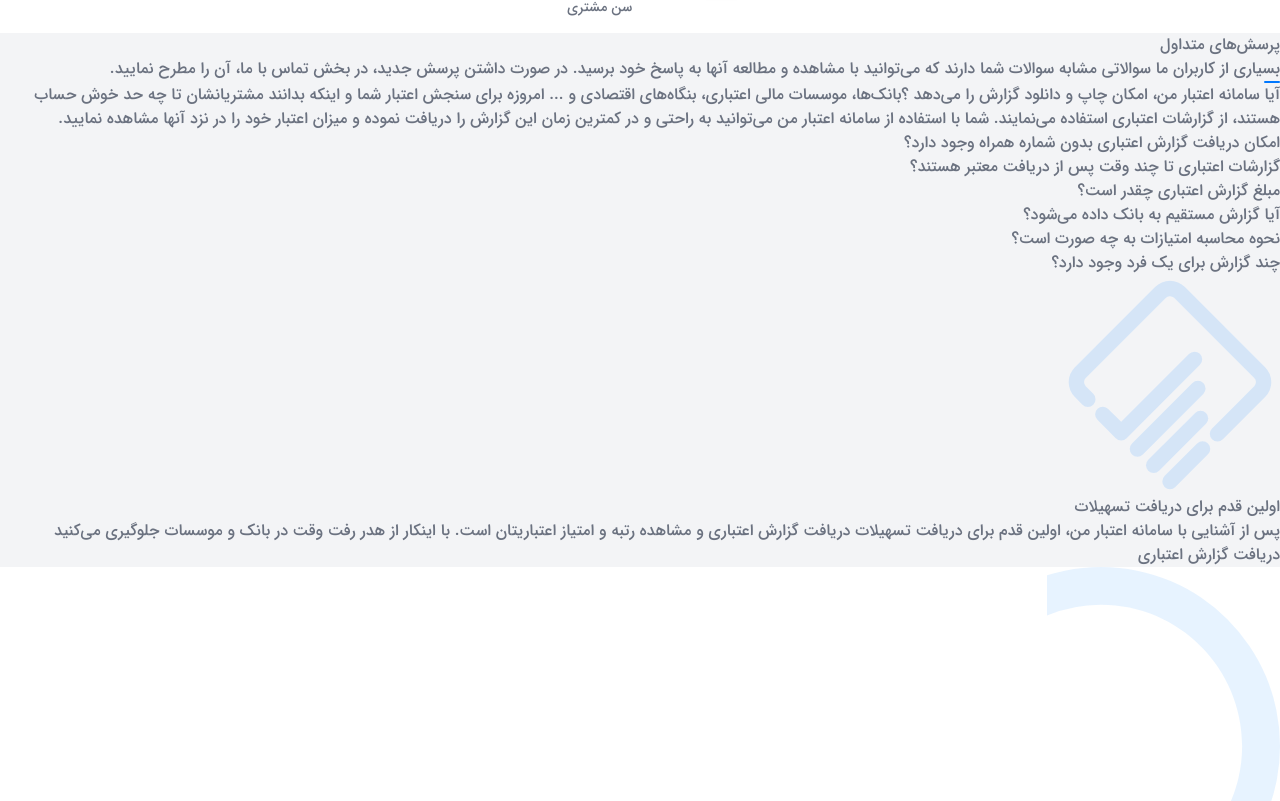
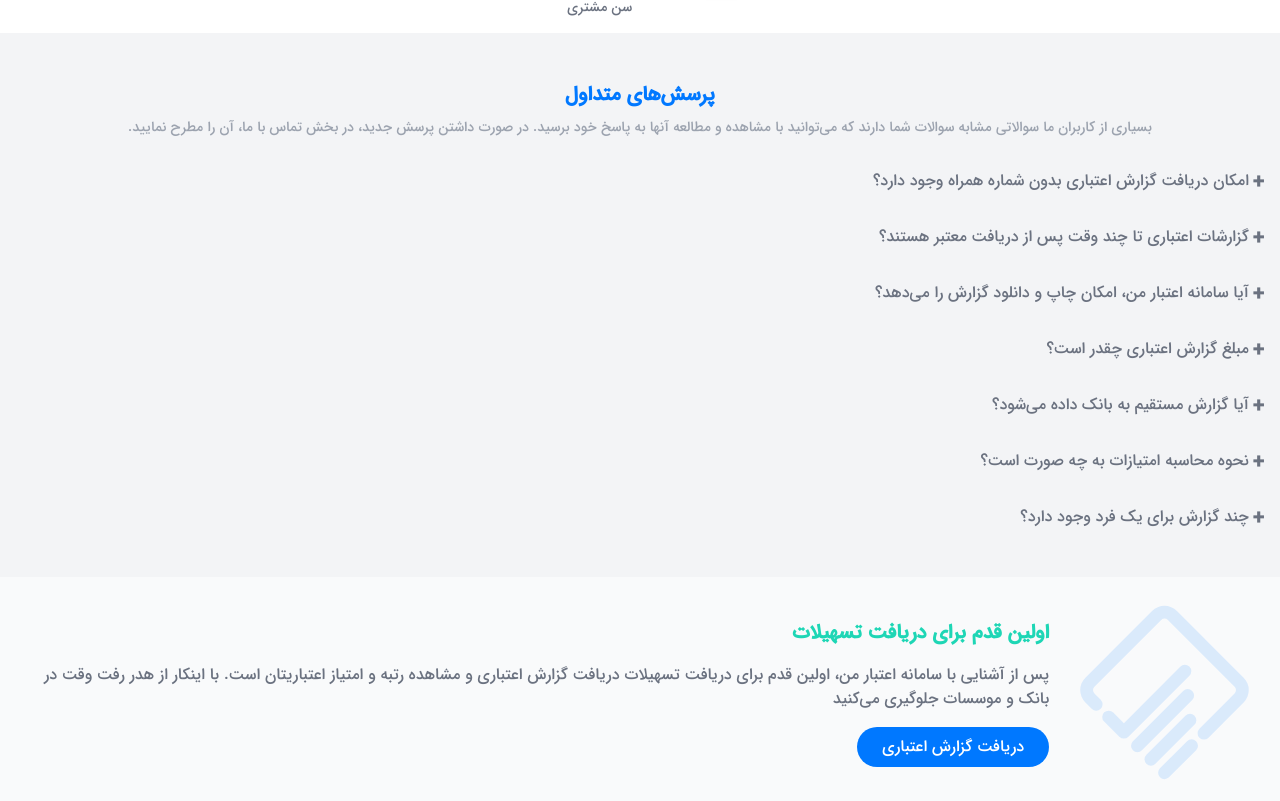
Before and after one commit to tahashajarian/nextjs-playground, a Next.js app: page / in a window 1280 px wide. Shown: the part 2779-3580 px from the top of the page. Built offline with nearby package versions, Linux system fonts and the light colour scheme; what react-toast-notifications would draw is missing.

Commit message:
continue respnsive

```diff
--- a/components/footer/footer.tsx
+++ b/components/footer/footer.tsx
@@ -7,16 +7,16 @@ interface Props {
 
 export const Footer = (props: Props) => {
   return (
-    <footer className={style.footerContainer}>
-      <div className={style.backgroundContainer}>
-        <img className={style.circle8} src="/images/circle8.svg" />
-        <img className={style.circle9} src="/images/circle8.svg" />
+    <footer className="my-10">
+      <div className="">
+        {/* <img className=""} src="/images/circle8.svg" />
+        <img className=""} src="/images/circle8.svg" /> */}
       </div>
-      <div className={style.footer}>
+      <div className="">
         <div>
           {/*
           <ul>
-            <span className={style.title}>تماس با ما</span>
+            <span className="">تماس با ما</span>
             <li>
               <img src="/images/email.svg" />
               <span className={"text"}>info@etebareman.ir</span>
@@ -39,12 +39,12 @@ export const Footer = (props: Props) => {
         */}
         </div>
         <div>
-          <legend className={style.legend}>
-            <img className={style.icon} src="/images/logo2.svg" />
-            <img className={style.dotsRight} src="/images/dots10.svg" />
-            <img className={style.dotsLeft} src="/images/dots10.svg" />
+          <legend className="">
+            <img className="" src="/images/logo2.svg" />
+            <img className="" src="/images/dots10.svg" />
+            <img className="" src="/images/dots10.svg" />
           </legend>
-          <div className={style.copyRight}>
+          <div className="">
             <span>
               کلیه حقوق مادی و معنوی این وبسایت متعلق به سامانه اعتبار من بوده و
               هرگونه استفاده از مطالب آن غیر مجاز است
@@ -54,7 +54,7 @@ export const Footer = (props: Props) => {
         </div>
         <div>
           {/* <ul>
-            <span className={style.title}>نقشه سایت</span>
+            <span className="">نقشه سایت</span>
             {pages.map((page, index) => (
               <li key={index}>
                 <span></span>
--- a/containers/home-new/home2.tsx
+++ b/containers/home-new/home2.tsx
@@ -1,4 +1,4 @@
-import React from "react";
+import React, { useState } from "react";
 import Image from "next/image";
 import style from "./home.module.scss";
 import utils from "../../components/utils.module.scss";
@@ -72,6 +72,55 @@ const steps = [
 ];
 
 const Home2 = () => {
+  const [qAndA, setQAndA] = useState([
+    {
+      question: "امکان دریافت گزارش اعتباری بدون شماره همراه وجود دارد؟",
+      answer:
+        "در هنگام درخواست گزارش اعتباری از آنجا که یکی از عوامل شناسایی شما در سامانه اعتبارسنجی بانکی مطابق قوانین اعلام شده، شماره تلفن همراهی است که به نام شما ثبت شده است، لذا داشتن شماره تلفن همراه برای دریافت گزارش اعتبارسنجی ضروری است",
+      collapse: false,
+    },
+    {
+      question: "گزارشات اعتباری تا چند وقت پس از دریافت معتبر هستند؟",
+      answer:
+        "هر گزارش اعتبارسنجی به مدت 24 ساعت در سامانه اعتبارمن معتبر بوده و شما می‌توانید به دفعات لازم در این بازه زمانی گزارش اعتبارسنجی خود را دریافت نمایید.",
+      collapse: false,
+    },
+    {
+      question: "آیا سامانه اعتبار من، امکان چاپ و دانلود گزارش را می‌دهد؟",
+      answer:
+        "بله، درحال حاضر سامانه اعتبارمن امکان دریافت گزارش اعتبارسنجی به صورت PDF را امکان پذیر کرده و شما می‌توانید گزارش اعتبارسنجی خود را دریافت نموده و چاپ کنید.",
+      collapse: false,
+    },
+    {
+      question: "مبلغ گزارش اعتباری چقدر است؟",
+      answer:
+        "هزینه سرویس های ارائه شده طبق قوانین تصویب شده می‌باشد و اعتبارمن در روند قیمت گذاری دخالتی ندارد. در صورت تمایل به مشاهده ریز قیمت ها اینجا کلیک کنید.",
+      collapse: false,
+    },
+    {
+      question: "آیا گزارش مستقیم به بانک داده می‌شود؟",
+      answer:
+        "بانک‌ها، موسسات مالی اعتباری، بنگاه‌های اقتصادی ارائه کننده تسهیلات امروزه برای سنجش اعتبار شما و اینکه بدانند مشتریانشان تا چه حد خوش حساب هستند، از گزارشات اعتباری استفاده می‌نمایند. شما با استفاده از سامانه اعتبار من می‌توانید به راحتی و در کمترین زمان این گزارش را دریافت نموده و میزان اعتبار خود را در نزد آنها مشاهده نمایید",
+      collapse: false,
+    },
+    {
+      question: "نحوه محاسبه امتیازات به چه صورت است؟",
+      answer:
+        "نحوه محاسبه امتیازات هر شخص براساس سابقه عملکرد بانکی وی در پنج سال گذشته محاسبه می‌گردد. اطلاعات ذکر شده در گزارش اعتباری توسط شرکت مشاوره رتبه بندی اعتباری ایران و بر اساس داده های موجود در بانک‌های کشور محاسبه می‌گردد.",
+      collapse: false,
+    },
+    {
+      question: "چند گزارش برای یک فرد وجود دارد؟",
+      answer:
+        "پاسخ استعلام از سامانه اعتبارسنجی در مورد هر شخص بنابر اینکه در پنج سال گذشته تاکنون از بانکهای عضو سامانه تسهیلات دریافت نموده باشد یا هيچ‌گونه تسهیلاتی دریافت نکرده باشد، به دو صورت خواهد بود:\n در صورت نداشتن هيچ‌گونه تسهيلات یا قرارداد، صرفاً گزارش آمار استعلام در سامانه توليد شده و در اختیار شخص قرار می‌گيرد.\nدر صورت دارا بودن تسهيلات یا قرارداد، گزارش اعتبارسنجی ارائه می‌گردد",
+      collapse: false,
+    },
+  ]);
+  const collapseThis = (index) => {
+    qAndA[index].collapse = !qAndA[index].collapse;
+    setQAndA([...qAndA]);
+    console.log(qAndA);
+  };
   return (
     <div className={"text-gray-500 bg-gray-100"}>
       <section className={"py-16 pt-32 px-4"}>
@@ -177,7 +226,7 @@ const Home2 = () => {
         <h3 className="text-brandPrimary-main text-xl font-bold pt-8">
           عوامل موثر بر رتبه‌بندی
         </h3>
-        <span className="text-gray-400 text-sm py-2">
+        <span className="text-gray-400 text-sm py-2 text-center">
           اگر می‌خواهید رتبه اعتباری خود را افزایش دهید، باید بدانید چه عواملی
           بر آن موثر است
         </span>
@@ -209,43 +258,53 @@ const Home2 = () => {
           ))}
         </div>
       </section>
-      <section className="">
-        <h3>پرسش‌های متداول</h3>
-        <span>
+      <section className="bg-gray-100 flex-col flex items-center justify-center p-4">
+        <h3 className="text-brandPrimary-main text-xl font-bold pt-8">
+          پرسش‌های متداول
+        </h3>
+        <span className="text-gray-400 text-sm py-2 text-center">
           بسیاری از کاربران ما سوالاتی مشابه سوالات شما دارند که می‌توانید با
           مشاهده و مطالعه آنها به پاسخ خود برسید. در صورت داشتن پرسش جدید، در
           بخش تماس با ما، آن را مطرح نمایید.
         </span>
-        <div>
-          <span>
-            <img src="/images/dash.svg" />
-            آیا سامانه اعتبار من، امکان چاپ و دانلود گزارش را می‌دهد ؟
-          </span>
-          <span>
-            بانک‌ها، موسسات مالی اعتباری، بنگاه‌های اقتصادی و ... امروزه برای
-            سنجش اعتبار شما و اینکه بدانند مشتریانشان تا چه حد خوش حساب هستند،
-            از گزارشات اعتباری استفاده می‌نمایند. شما با استفاده از سامانه
-            اعتبار من می‌توانید به راحتی و در کمترین زمان این گزارش را دریافت
-            نموده و میزان اعتبار خود را در نزد آنها مشاهده نمایید.
-          </span>
-          <ul>
-            <li>امکان دریافت گزارش اعتباری بدون شماره همراه وجود دارد؟</li>
-            <li>گزارشات اعتباری تا چند وقت پس از دریافت معتبر هستند؟</li>
-            <li>مبلغ گزارش اعتباری چقدر است؟</li>
-            <li>آیا گزارش مستقیم به بانک داده می‌شود؟</li>
-            <li>نحوه محاسبه امتیازات به چه صورت است؟</li>
-            <li>چند گزارش برای یک فرد وجود دارد؟</li>
-          </ul>
-        </div>
+        <ul className="w-full">
+          {qAndA.map((qa, index) => (
+            <li
+              key={index}
+              className="w-full my-6"
+              onClick={() => collapseThis(index)}
+            >
+              <span className="inline-flex cursor-pointer w-full">
+                <span className="text-xl ml-1 font-bold">
+                  {qa.collapse ? "-" : "+"}
+                </span>
+                <span className="pb-2">{qa.question}</span>
+              </span>
+              <p
+                className={`p-4 py-0 text-gray-400 text-sm overflow-hidden  ${
+                  qa.collapse ? "h-full" : "h-0"
+                }`}
+              >
+                {qa.answer || "بدون پاسخ"}
+              </p>
+            </li>
+          ))}
+        </ul>
       </section>
-      <section className={` ${""}`}>
-        <div className={""}>
-          <img className={""} src="/images/logo-etebareman2.svg" />
+      <section className="bg-gray-50 p-4 flex justify-center items-center flex-col lg:flex-row">
+        <div
+          className={
+            "flex justify-center items-center flex-col lg:flex-row lg:ml-4"
+          }
+        >
+          <img className={"p-2"} src="/images/logo-etebareman2.svg" />
         </div>
         <div className={""}>
           <div>
-            <h3>اولین قدم برای دریافت تسهیلات</h3>
-            <p>
+            <h3 className="text-brandSecondary-main text-xl font-bold my-4">
+              اولین قدم برای دریافت تسهیلات
+            </h3>
+            <p className="text-gray-500">
               پس از آشنایی با سامانه اعتبار من، اولین قدم برای دریافت تسهیلات
               دریافت گزارش اعتباری و مشاهده رتبه و امتیاز اعتباریتان است. با
               اینکار از هدر رفت وقت در بانک و موسسات جلوگیری می‌کنید
@@ -253,10 +312,9 @@ const Home2 = () => {
           </div>
           <div>
             <Link href={staticRoutes.inquiry}>
-              <Button
-                label=" دریافت گزارش اعتباری"
-                className={`lgButtonPrimary`}
-              />
+              <span className="btn btn-primary ml-2 w-48 my-4">
+                دریافت گزارش اعتباری
+              </span>
             </Link>
           </div>
         </div>
```
Also changed, not shown: 1 other file (tests, documents, lock files or other folders).
